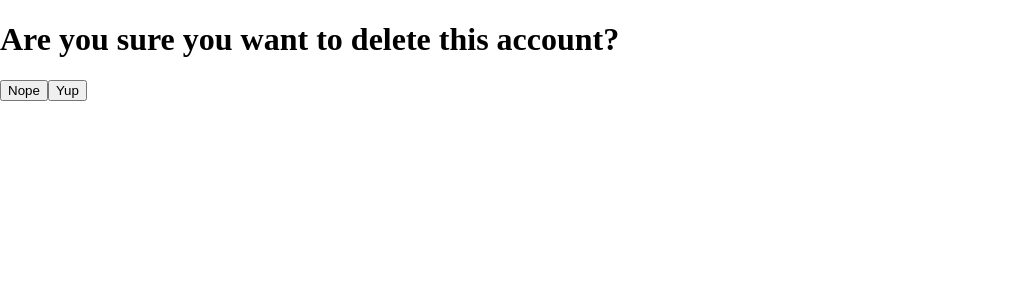
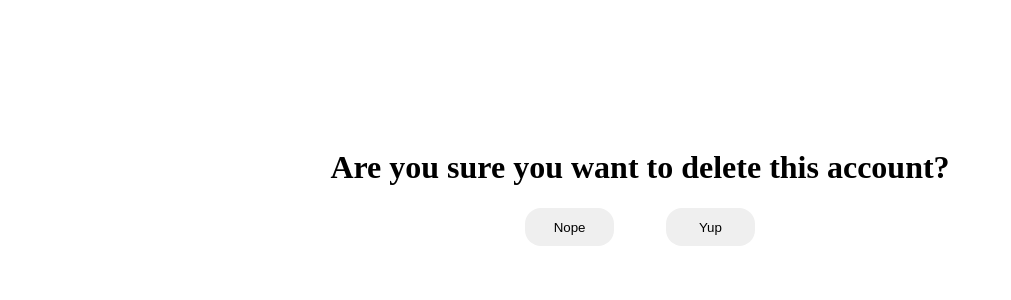
Before and after one commit to dauletalzhanov/foodie, a React (Vite) app in the folder react/: page /delete/profile in a window 1280 px wide. Shown: the top 300 px of the page, without its empty margins (0-1011 px from the left). Built offline with nearby package versions, Linux system fonts and the light colour scheme.

Commit message:
delete pages css

```diff
--- /dev/null
+++ b/react/public/DeleteProfile.css
@@ -0,0 +1,31 @@
+div > div {
+	display: flex;
+	flex-direction: column;
+	align-items: center;
+
+	margin-top: 10vw;
+}
+
+div > div > div {
+	display: flex;
+	flex-direction: row;
+	gap: 4vw;
+
+	margin: 0;
+}
+
+button {
+	width: 7vw;
+	height: 3vw;
+	border-radius: 16px;
+	border: none;
+}
+
+button:hover {
+	background-color: rgb(159, 100, 237);
+	color: white;
+}
+
+button:active {
+	background-color: #6f4aa0;
+}
--- /dev/null
+++ b/react/public/UpdateOrder.css
@@ -0,0 +1,5 @@
+
+form > div {
+	display: flex;
+	flex-direction: column;
+}
--- a/react/src/Pages/DeleteOrder.jsx
+++ b/react/src/Pages/DeleteOrder.jsx
@@ -1,4 +1,5 @@
 import { useNavigate, useParams } from "react-router-dom"
+import { Helmet } from "react-helmet"
 
 export default function DeleteOrder(){
 	const { id } = useParams()
@@ -38,5 +39,12 @@ export default function DeleteOrder(){
 				<button onClick={deleteOrder} > Yes </button>
 			</div>
 		</div>
+
+		<Helmet>
+			<title>Delete Order</title>
+			<meta name="description" content="" />
+			<meta name="keywords" content="" />
+			<link rel="stylesheet" href="../../public/DeleteProfile.css" />
+		</Helmet>
 	</>)
 }
--- a/react/src/Pages/DeleteProfile.jsx
+++ b/react/src/Pages/DeleteProfile.jsx
@@ -8,7 +8,7 @@ export default function DeleteProfile(){
 	const [cookies, setCookie] = useCookies(['identifier']);
 
 	async function goBack( event ){
-		navigate(`/profile/`)
+		navigate( -1 )
 	}
 
 	async function deleteAccount( event ) {
@@ -29,8 +29,6 @@ export default function DeleteProfile(){
 				return response.json()
 		})
 
-
-
 	}
 
 	return(<>
@@ -38,8 +36,8 @@ export default function DeleteProfile(){
 			<h1>Are you sure you want to delete this account?</h1>
 
 			<div>
-				<button onClick={goBack}>Nope</button>
-				<button onClick={deleteAccount} >Yup</button>
+				<button onClick={goBack} > Nope </button>
+				<button onClick={deleteAccount} > Yup </button>
 			</div>
 		</div>
 
@@ -47,6 +45,7 @@ export default function DeleteProfile(){
 			<title>Delete Profile</title>
 			<meta name="description" content="" />
 			<meta name="keywords" content="" />
+			<link rel="stylesheet" href="../public/DeleteProfile.css" />
 		</Helmet>
 
 	</>)
--- a/react/src/Pages/UpdateOrder.jsx
+++ b/react/src/Pages/UpdateOrder.jsx
@@ -104,6 +104,9 @@ export default function UpdateOrder(){
 			<title>Update Order</title>
 			<meta name="description" content="" />
 			<meta name="keywords" content="" />
+
+			<link rel="stylesheet" href="../../public/UpdateOrder.css" />
+
 		</Helmet>
 	</>)
 }
```
Also changed, not shown: 1 other file (tests, documents, lock files or other folders).
